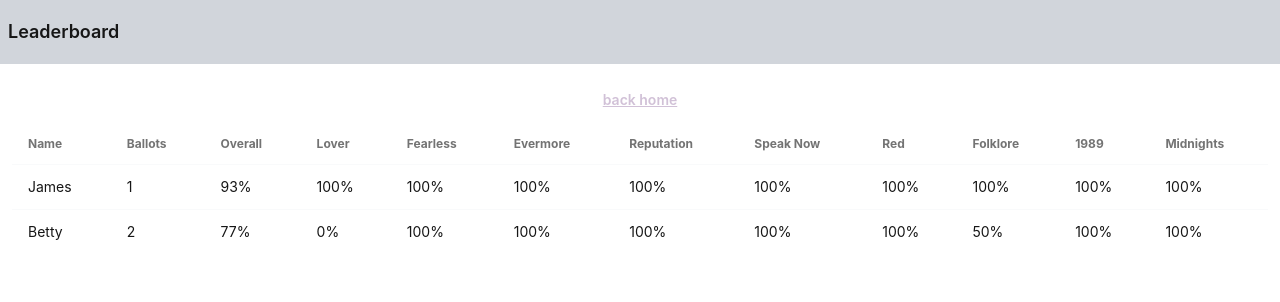
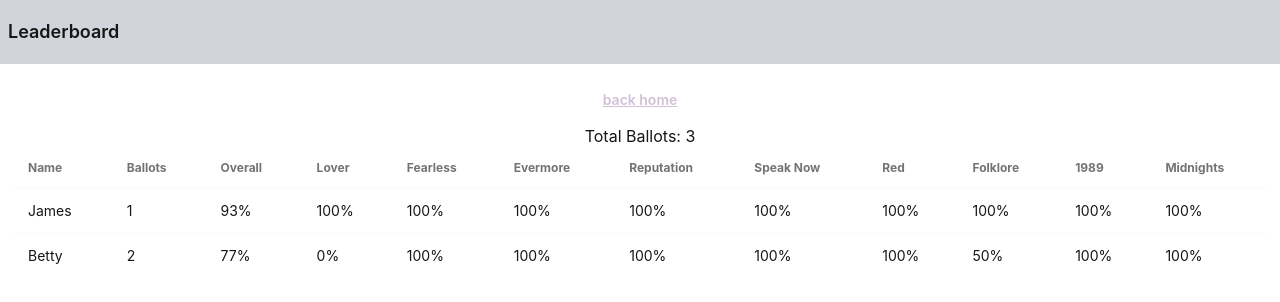
Before and after one commit to 2024-spring-adv-fe/tca-swiftball, a React (Create React App) app: page /leaderboard in a window 1280 px wide. Shown: the top 302 px of the page. Built offline with nearby package versions, Linux system fonts and the light colour scheme.

Commit message:
Count and display totalBallots

```diff
--- a/src/pages/Leaderboard.tsx
+++ b/src/pages/Leaderboard.tsx
@@ -15,11 +15,15 @@ export const Leaderboard: FC<LeaderboardProps> = ({ leaderboardData, setTitle })
 
     const nav = useNavigate();
 
+    const totalBallots = leaderboardData.reduce((acc, b) => acc + b.ballots, 0);
+
     return (
         <>
             <button className="btn btn-link" onClick={() => { nav(-1); }}>
                 back home
             </button>
+
+            <p>Total Ballots: {totalBallots}</p>
             {
                 leaderboardData.length > 0
                     ? (
```
